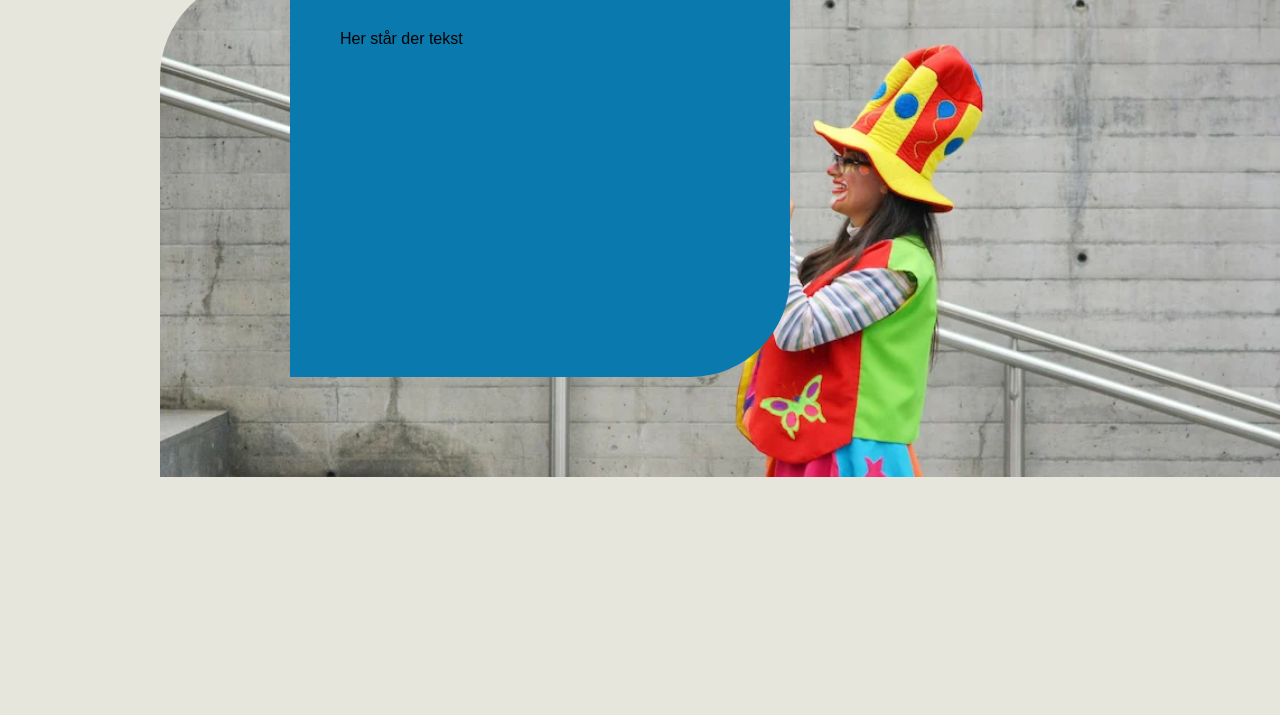
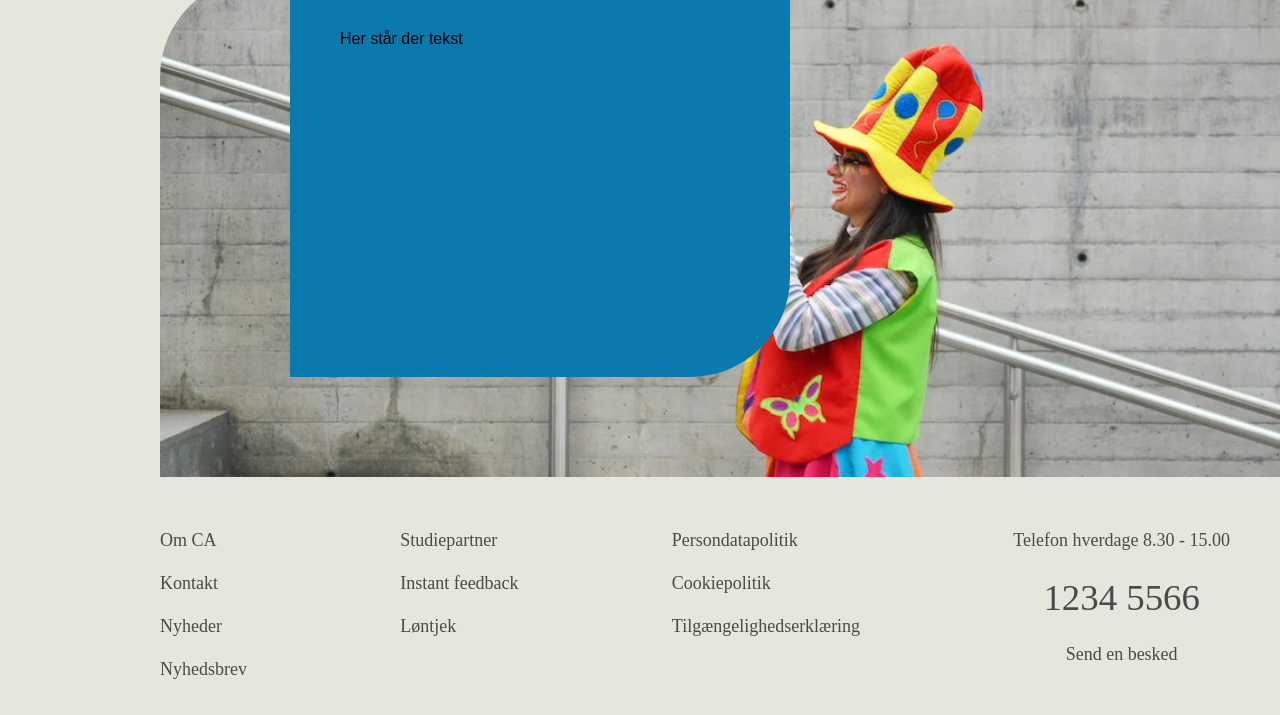
Before and after one commit to nila1010/CA, an Astro site: page / in a window 1280 px wide. Shown: the part 103-818 px from the top of the page. Built offline with nearby package versions, Linux system fonts and the light colour scheme; Astro itself is replaced by a stand-in of ours.

Commit message:
halvdelen done

```diff
--- /dev/null
+++ b/src/components/Footer.astro
@@ -0,0 +1,62 @@
+<section>
+	<article>
+		<div>
+			<a href="/#">Om CA</a>
+			<a href="/#">Kontakt</a>
+			<a href="/#">Nyheder</a>
+			<a href="/#">Nyhedsbrev</a>
+		</div>
+		<div>
+			<a href="/#">Studiepartner</a>
+			<a href="/#">Instant feedback</a>
+			<a href="/#">Løntjek</a>
+		</div>
+		<div>
+			<a href="/#">Persondatapolitik</a>
+			<a href="/#">Cookiepolitik</a>
+			<a href="/#">Tilgængelighedserklæring</a>
+		</div>
+		<div class="kontakt">
+			<p>Telefon hverdage 8.30 - 15.00</p>
+			<a class="telelink" href="/#">1234 5566</a>
+			<a href="/#">Send en besked</a>
+		</div>
+	</article>
+</section>
+
+<style>
+	a,
+	p {
+		text-decoration: none;
+		font-family: 'Nexa-Bold';
+		font-size: 18px;
+		color: #4a4a4a;
+	}
+	section {
+		display: flex;
+		flex-direction: column;
+		flex-wrap: wrap;
+	}
+
+	article {
+		display: flex;
+		flex-wrap: wrap;
+		justify-content: space-between;
+		margin: 50px 50px 50px 160px;
+		gap: 3rem;
+	}
+
+	div {
+		display: flex;
+		flex-direction: column;
+		gap: 1rem;
+	}
+
+	.kontakt {
+		align-items: center;
+	}
+
+	.telelink {
+		font-size: 36.8px;
+	}
+</style>
--- a/src/mainlayout/MainLayout.astro
+++ b/src/mainlayout/MainLayout.astro
@@ -1,6 +1,7 @@
 ---
 import '../styles/mainstyle.css'
 import Navigation from '../components/Navigation.astro'
+import Footer from '../components/Footer.astro'
 ---
 
 <!doctype html>
@@ -20,6 +21,6 @@ import Navigation from '../components/Navigation.astro'
 		<main>
 			<slot />
 		</main>
-		<footer></footer>
+		<footer><Footer /></footer>
 	</body>
 </html>
--- a/src/styles/mainstyle.css
+++ b/src/styles/mainstyle.css
@@ -14,6 +14,13 @@
 
 body {
 	background-color: var(--backgroundcolor);
+	display: flex;
+	flex-direction: column;
+	min-height: 100vh;
+}
+
+main {
+	flex-grow: 1;
 }
 
 img {
```
